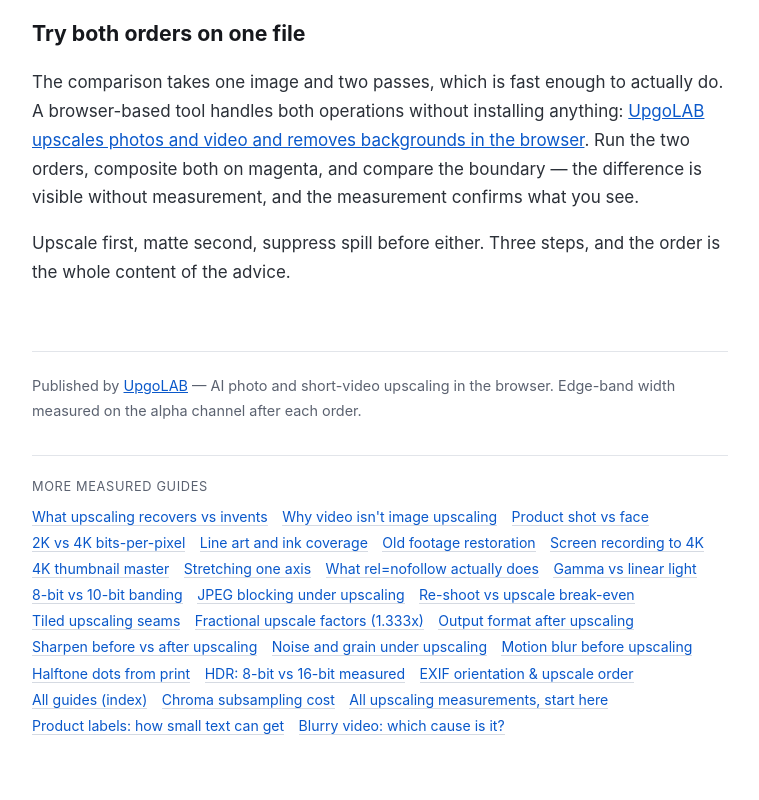
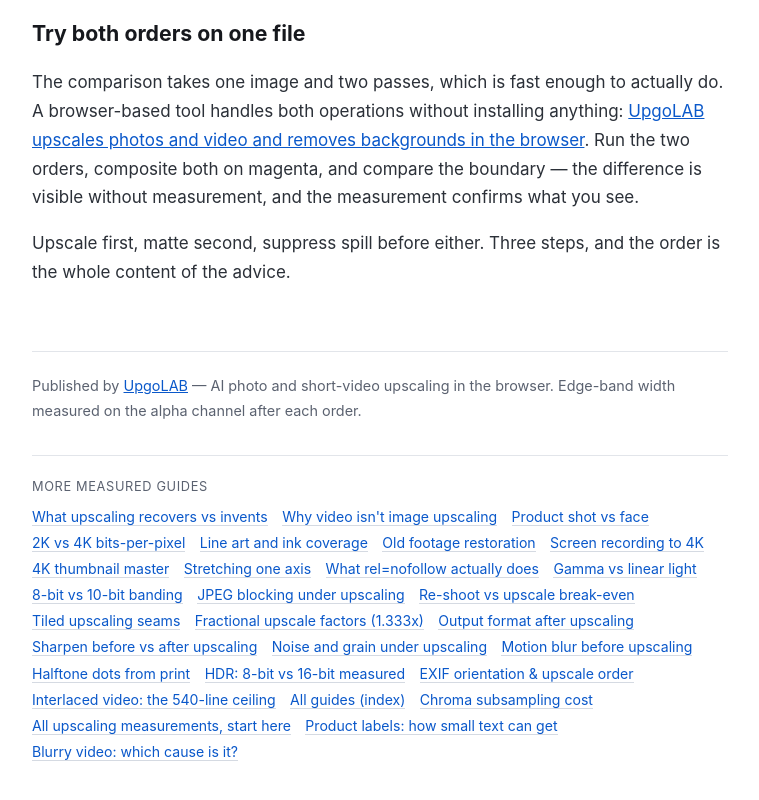
Before and after one commit to celticgemini001/upgolab-remove-background-and-upscale, a plain HTML site: page index.html in a window 1280 px wide. Shown: the part 10057-10857 px from the top of the page, without its empty margins (260-1019 px from the left). Drawn offline with Linux system fonts and the light colour scheme.

Commit message:
Add interlaced-video guide to sister nav

```diff
--- a/index.html
+++ b/index.html
@@ -454,6 +454,8 @@ in the browser. Edge-band width measured on the alpha channel after each order.
   <li><a href="https://celticgemini001.github.io/upgolab-halftone-dots-upscaling/">Halftone dots from print</a></li>
   <li><a href="https://celticgemini001.github.io/upgolab-hdr-upscaling-bit-depth/">HDR: 8-bit vs 16-bit measured</a></li>
   <li><a href="https://celticgemini001.github.io/upgolab-exif-orientation-upscale/">EXIF orientation & upscale order</a></li>
+  <li><a href="https://celticgemini001.github.io/upgolab-interlaced-video-upscale/">Interlaced video: the 540-line ceiling</a></li>
+
 
   <li><a href="https://celticgemini001.github.io/upgolab-tools/">All guides (index)</a></li>
   <li><a href="https://celticgemini001.github.io/upgolab-chroma-subsampling/">Chroma subsampling cost</a></li>
```
